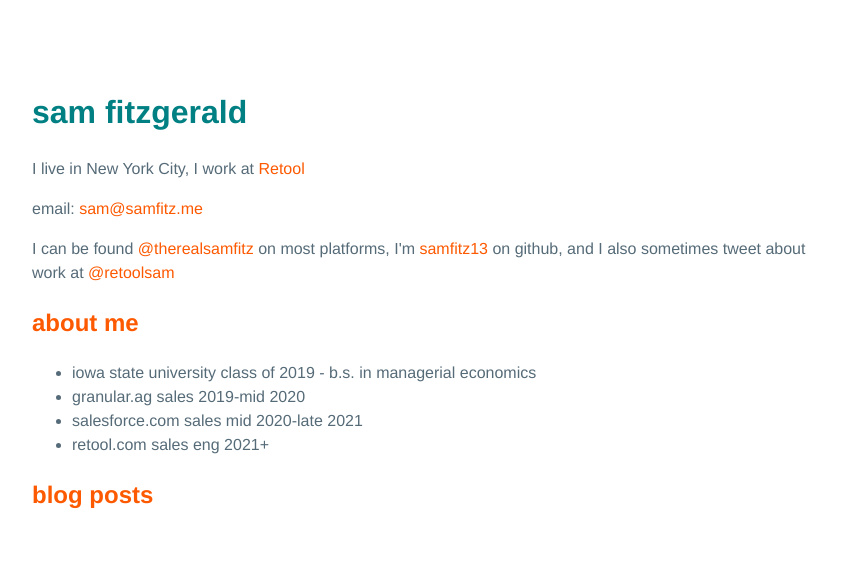
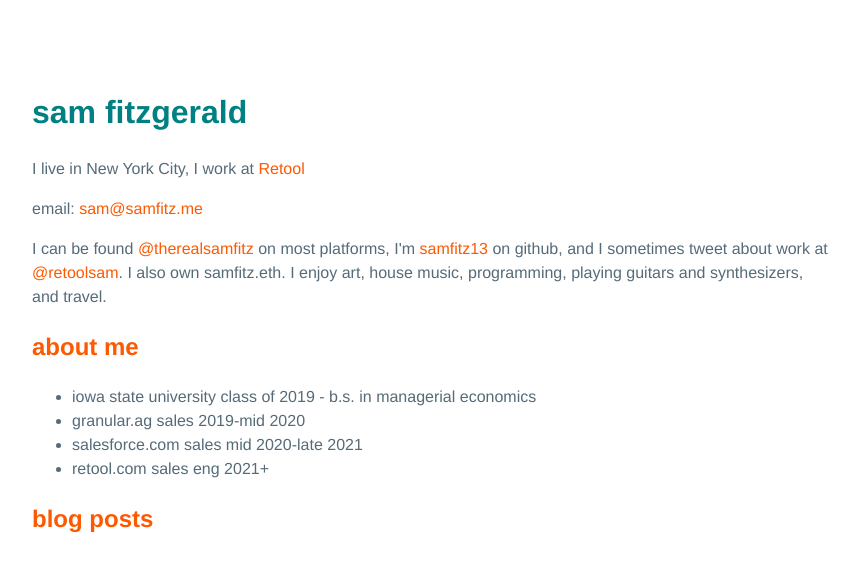
Before and after one commit to samfitz13/samfitz.me-redux, a React (Vite) app: page / in a window 1280 px wide. Shown: the top 570 px of the page, without its empty margins (208-1067 px from the left). Built offline with nearby package versions, Linux system fonts and the light colour scheme.

Commit message:
updated index for meta files, updated bio

```diff
--- a/index.html
+++ b/index.html
@@ -3,7 +3,8 @@
   <head>
     <meta charset="UTF-8" />
     <meta name="viewport" content="width=device-width, initial-scale=1.0" />
-    <title>samfitz.me</title>
+    <meta name="description" content="a simple website and blog for samfitz" />
+    <title>samfitz</title>
   </head>
   <body>
     <div id="root"></div>
--- a/src/App.jsx
+++ b/src/App.jsx
@@ -1,5 +1,5 @@
-import { Link } from 'react-router-dom';
-import './App.css';
+import { Link } from "react-router-dom";
+import "./App.css";
 
 /*
 color scheme i like - pulled from schemecolor.com/orange-and-teal.php
@@ -15,21 +15,47 @@
 */
 
 const App = () => {
-
   return (
-    <div className='main'>
-      <h1 id='main-heading'>sam fitzgerald</h1>
-      <p>I live in New York City, I work at <a target='_blank' href="https://retool.com">Retool</a></p>
-      <p>email: <a href='mailto:sam@samfitz.me'>sam@samfitz.me</a></p>
-      <p>I can be found <a href='https://twitter.com/therealsamfitz' target='_blank'>@therealsamfitz</a> on most platforms, I'm <a href="https://github.com/samfitz13" target='_blank'>samfitz13</a> on github, and I also sometimes tweet about work at <a href='https://twitter.com/retoolsam' target='_blank'>@retoolsam</a></p>
-      <h2><Link to='/about'>about me</Link></h2>
+    <div className="main">
+      <h1 id="main-heading">sam fitzgerald</h1>
+      <p>
+        I live in New York City, I work at{" "}
+        <a target="_blank" href="https://retool.com">
+          Retool
+        </a>
+      </p>
+      <p>
+        email: <a href="mailto:sam@samfitz.me">sam@samfitz.me</a>
+      </p>
+      <p>
+        I can be found{" "}
+        <a href="https://twitter.com/therealsamfitz" target="_blank">
+          @therealsamfitz
+        </a>{" "}
+        on most platforms, I'm{" "}
+        <a href="https://github.com/samfitz13" target="_blank">
+          samfitz13
+        </a>{" "}
+        on github, and I sometimes tweet about work at{" "}
+        <a href="https://twitter.com/retoolsam" target="_blank">
+          @retoolsam
+        </a>
+        . I also own samfitz.eth. I enjoy art, house music, programming, playing guitars and synthesizers, and travel.
+      </p>
+      <h2>
+        <Link to="/about">about me</Link>
+      </h2>
       <ul>
-        <li>iowa state university class of 2019 - b.s. in managerial economics</li>
+        <li>
+          iowa state university class of 2019 - b.s. in managerial economics
+        </li>
         <li>granular.ag sales 2019-mid 2020</li>
         <li>salesforce.com sales mid 2020-late 2021</li>
         <li>retool.com sales eng 2021+</li>
       </ul>
-      <h2><Link to='blog'>blog posts</Link></h2>
+      <h2>
+        <Link to="blog">blog posts</Link>
+      </h2>
     </div>
   );
 };
```
